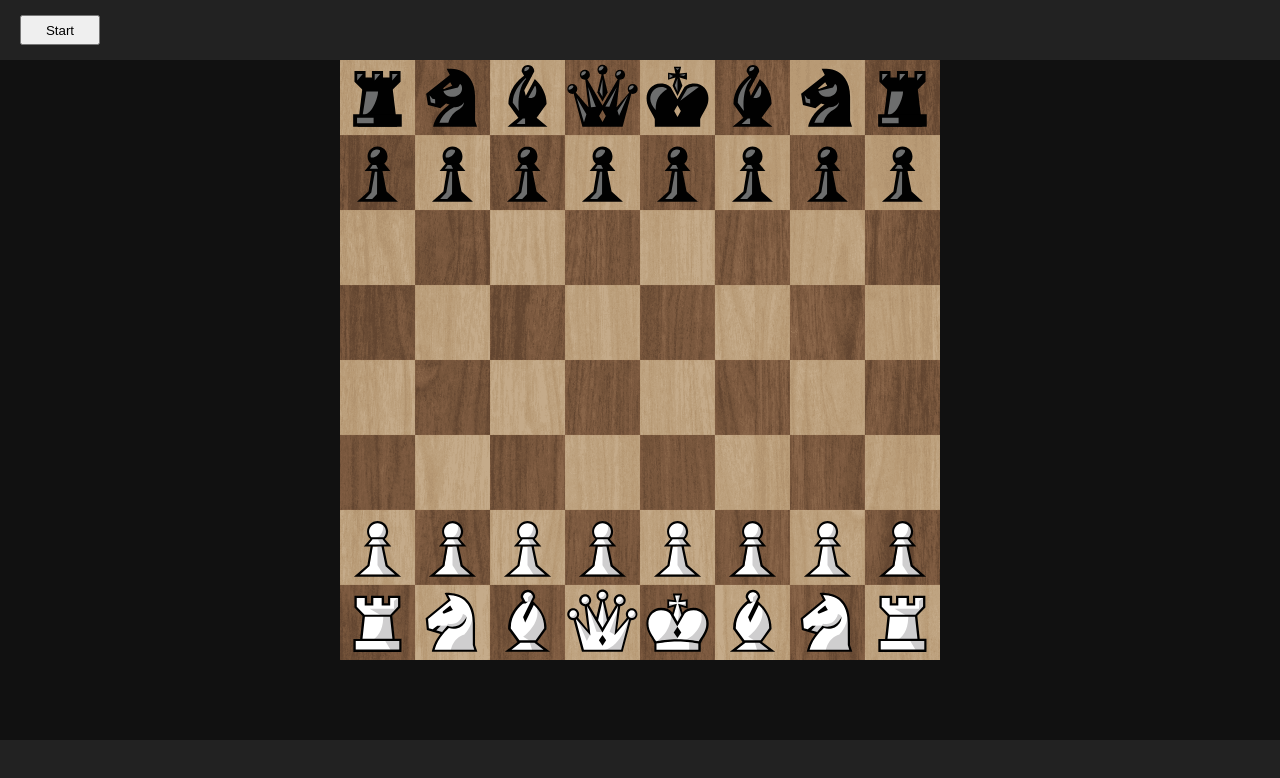
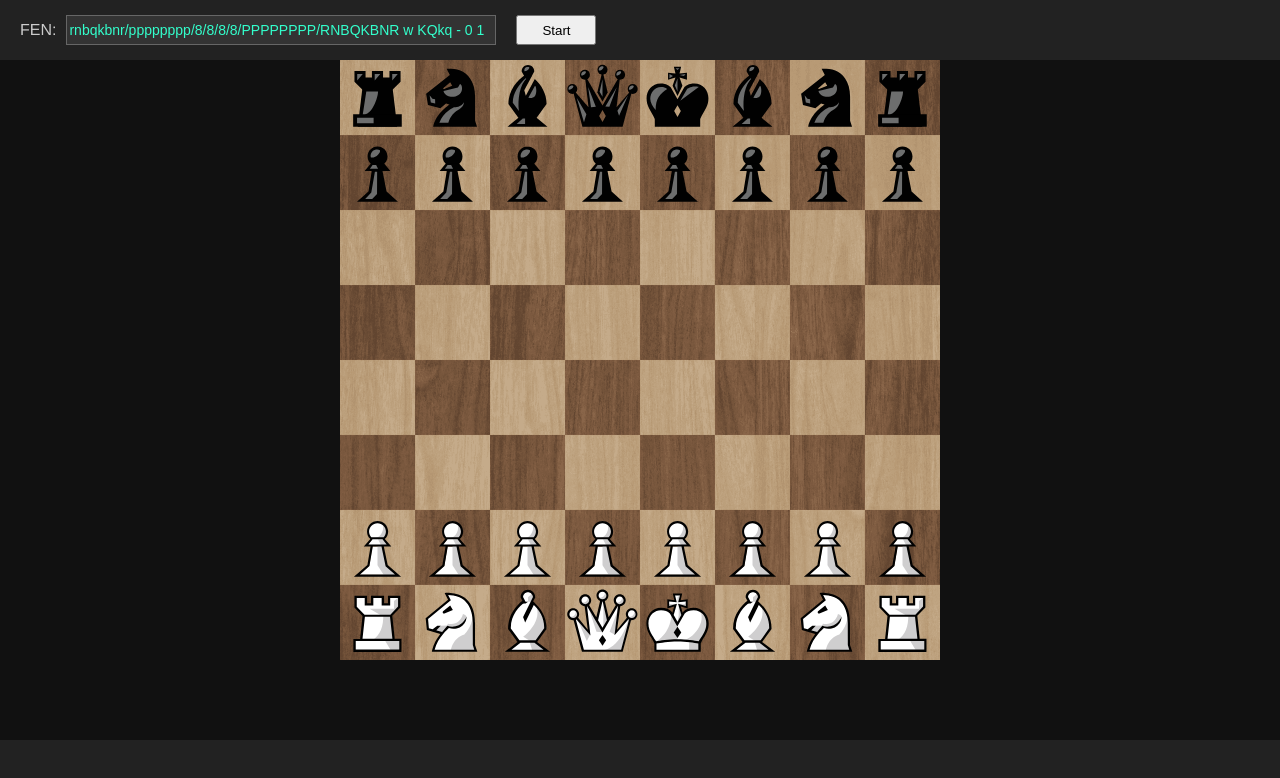
Before and after one commit to urikalish/chess, a website with bundled scripts: page public/index.html in a window 1280 px wide. Both pictures are taken after a click on the button "Start". Built offline with nearby package versions, Linux system fonts and the light colour scheme.

Commit message:
fen input

```diff
--- a/public/css/style.css
+++ b/public/css/style.css
@@ -29,10 +29,23 @@ body {
     display: flex;
     align-items: center;
 }
+.fen-label {
+    margin-left: 20px;
+}
+.fen-text {
+    margin-left: 10px;
+    height: 30px;
+    width: 430px;
+    font-size: 1.4rem;
+    border: 1px solid #666;
+    background-color: #333;
+    color: #3fc;
+}
 .start-button {
     margin-left: 20px;
     height: 30px;
     width: 80px;
+    cursor: pointer;
 }
 .center {
     display: flex;
--- a/public/index.html
+++ b/public/index.html
@@ -11,6 +11,8 @@
 <body>
   <main class="main">
       <div class="header">
+          <label for="fen-text" class="fen-label">FEN:</label>
+          <input type="text" id="fen-text" class="fen-text" />
           <button id="start-button" class="start-button">Start</button>
       </div>
       <div class="center">
--- a/public/js/game.js
+++ b/public/js/game.js
@@ -1,4 +1,3 @@
-import {Fen} from "./fen.js";
 import {Board} from "./board.js";
 
 export class Game {
@@ -8,8 +7,8 @@ export class Game {
 		this.board = new Board(settings);
 	}
 
-	start(onGameUpdate) {
-		this.board.updatePieces(Fen.default);
+	start(startingFen, onGameUpdate) {
+		this.board.updatePieces(startingFen);
 		onGameUpdate(this);
 	}
 }
--- a/public/js/main.js
+++ b/public/js/main.js
@@ -1,6 +1,7 @@
 import {PieceType} from "./piece-type.js";
 import {Settings} from "./settings.js";
 import {Game} from "./game.js";
+import {Fen} from "./fen.js";
 
 let settings = null;
 let game = null;
@@ -25,7 +26,7 @@ function createSquares(/*settings*/) {
 
 function placePieces(board) {
 	for (let i = 0; i < 64; i++) {
-		const char = board.boardPieces[i];
+		const char = board.boardPieces[settings.flippedBoard ? 63 - i : i];
 		if (!char) {
 			continue;
 		}
@@ -74,9 +75,15 @@ function handleStartGame() {
 	game = new Game(settings);
 	createSquares(settings);
 	getElm('board-container').classList.remove('hidden');
-	game.start(handleGameUpdate);
+	const startingFen = getElm('fen-text').value || Fen.default;
+	game.start(startingFen, handleGameUpdate);
 }
 
-getElm('start-button').addEventListener('click', () => {
-	handleStartGame();
-});
+function init() {
+	getElm('fen-text').value = Fen.default;
+	getElm('start-button').addEventListener('click', () => {
+		handleStartGame();
+	});
+}
+
+init();
--- a/public/js/settings.js
+++ b/public/js/settings.js
@@ -1,3 +1,4 @@
 export class Settings {
 
+	flippedBoard = false;
 }
```
